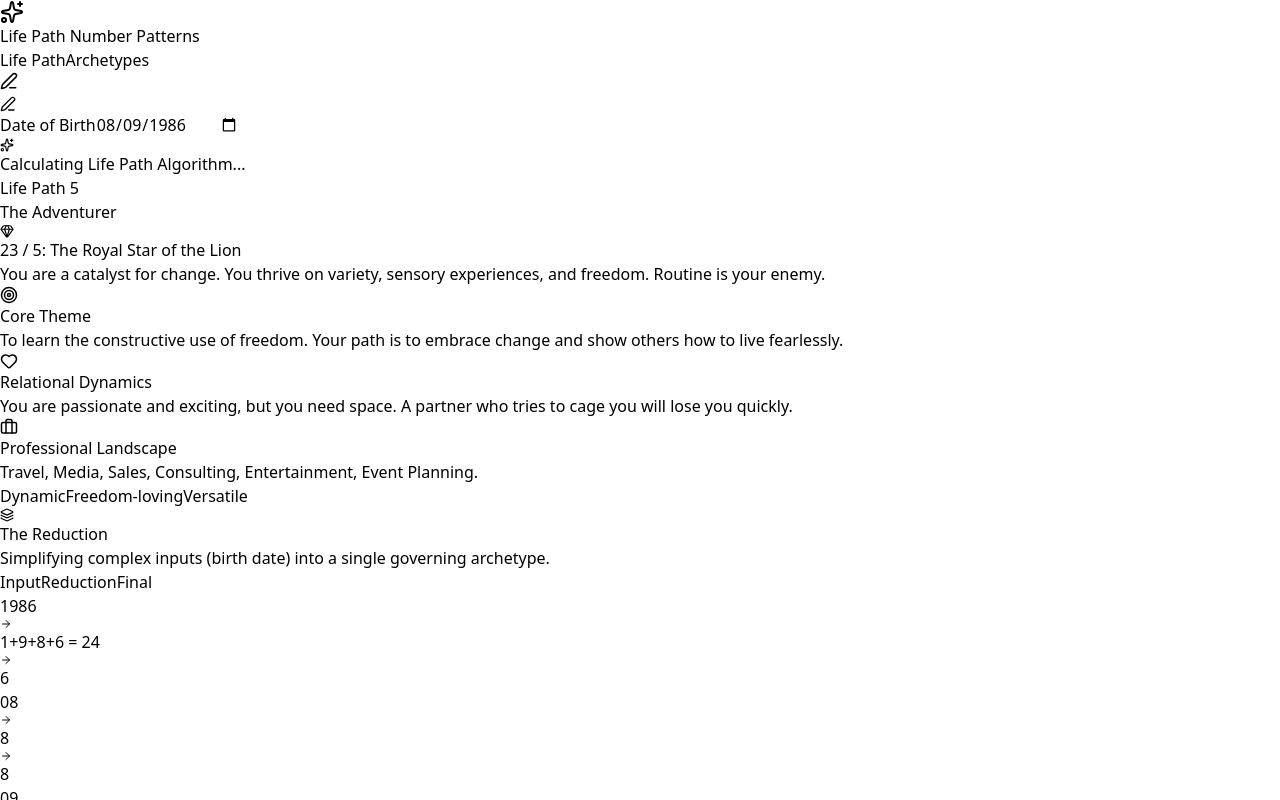
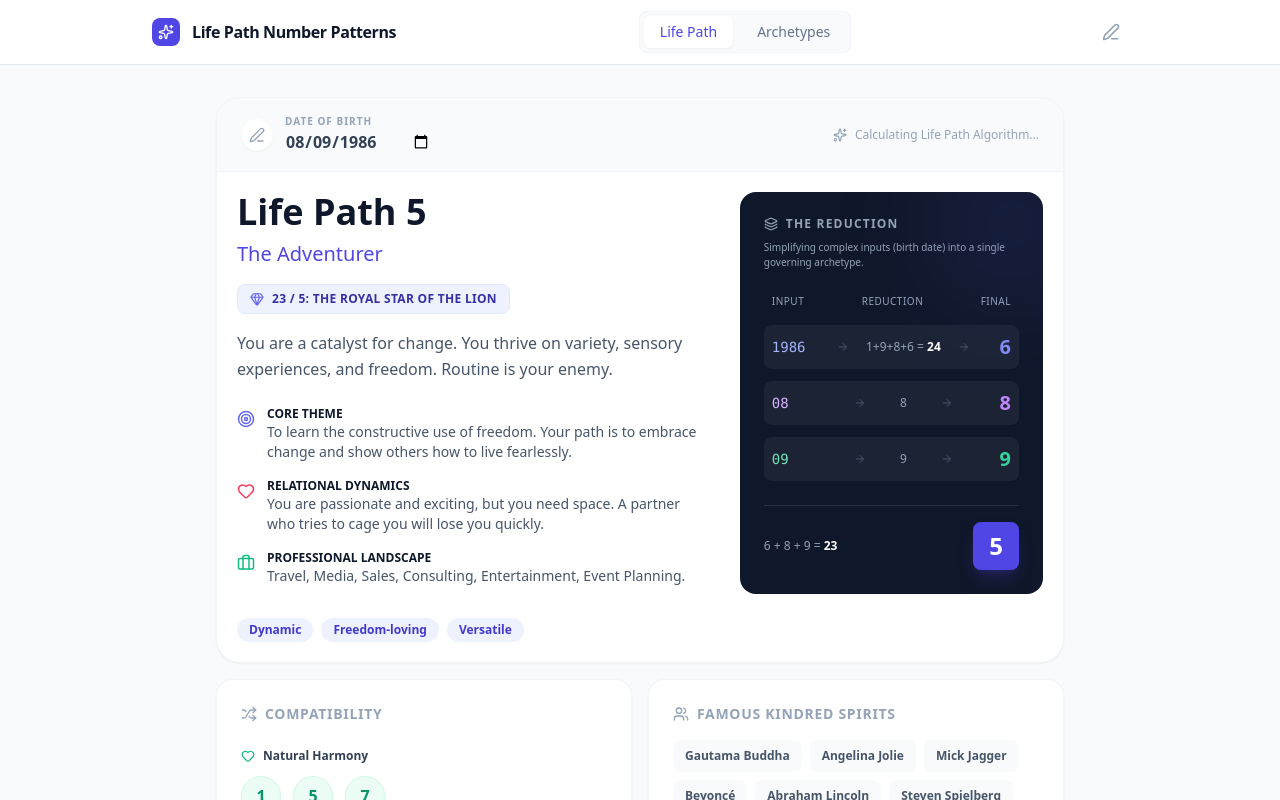
Before and after one commit to browningtons/life-pathing, a React (Vite) app: page / in a window 1280 px wide. Shown: the top 800 px of the page. Built offline with nearby package versions, Linux system fonts and the light colour scheme.

Commit message:
Fix Tailwind purge for TSX

```diff
--- a/tailwind.config.js
+++ b/tailwind.config.js
@@ -1,6 +1,6 @@
 /** @type {import('tailwindcss').Config} */
 export default {
-  content: ["./index.html", "./src/**/*.{js,jsx}"],
+  content: ["./index.html", "./src/**/*.{js,ts,jsx,tsx}"],
   theme: { extend: {} },
   plugins: [],
 };
```
